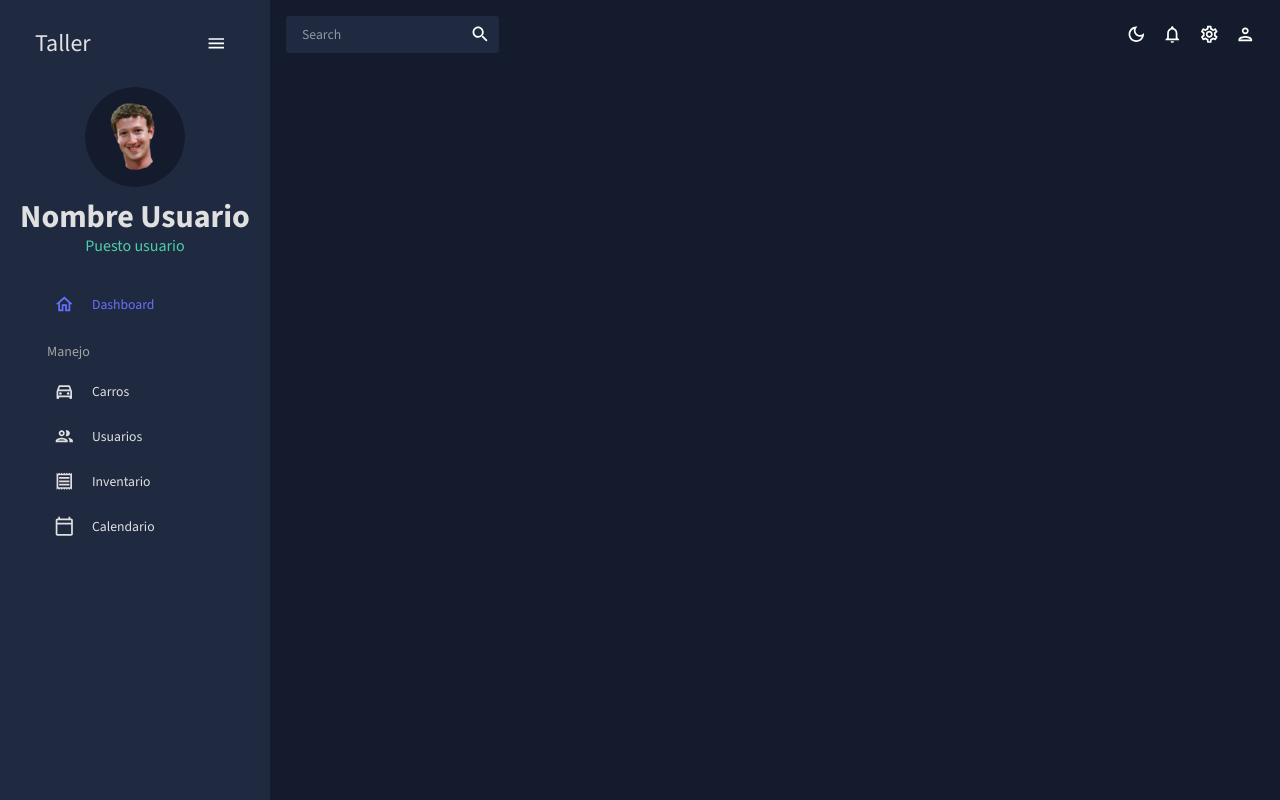
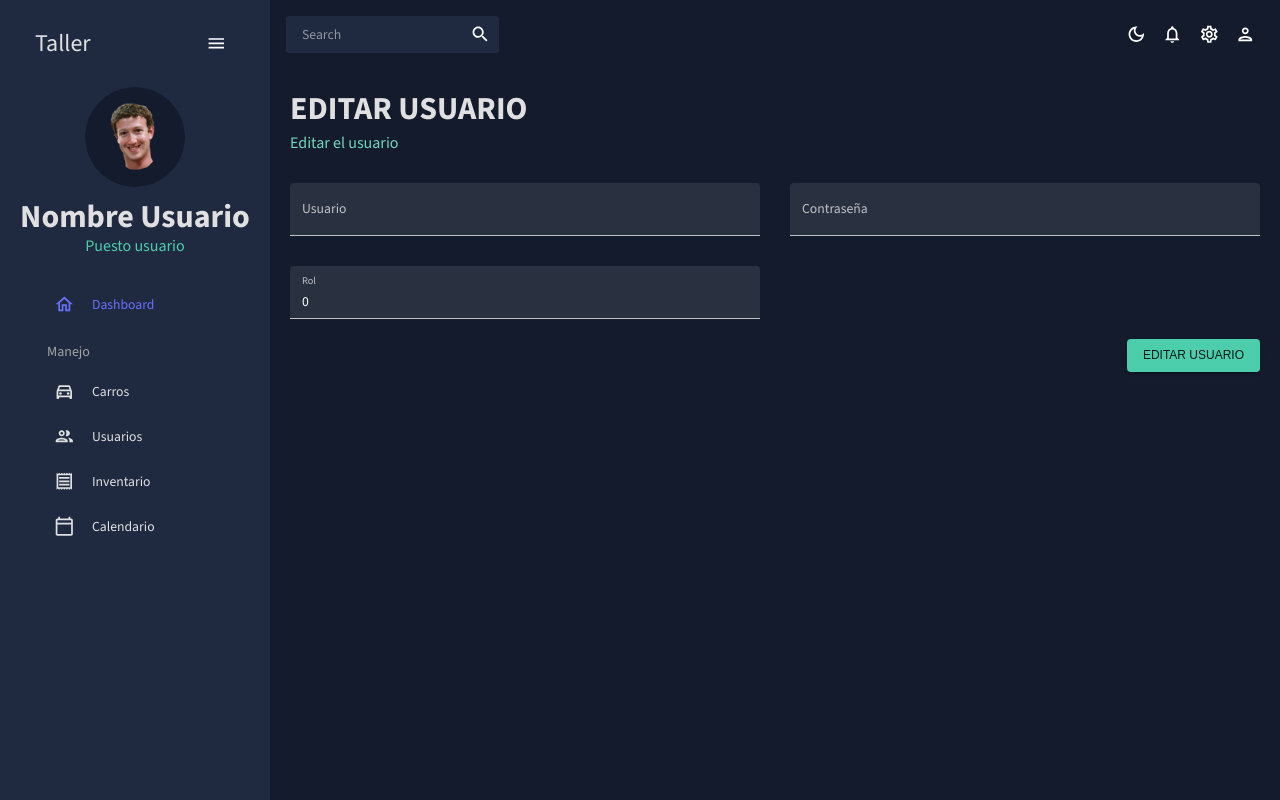
Before and after one commit to SRV-JSPA/Taller-FrontEnd, a React (Vite) app: page /editarUsuario/1 in a window 1280 px wide. Built offline with nearby package versions, Linux system fonts and the light colour scheme; no server answers.

Commit message:
Editar usuarios

```diff
--- a/src/App.jsx
+++ b/src/App.jsx
@@ -6,9 +6,8 @@ import Dashboard from './pages/dashboard'
 import Sidebar from './pages/global/Sidebar'
 import Carros from './pages/carros'
 import Usuarios from './pages/usuarios'
-
-
-
+import CrearUsuarios from './pages/crearusuarios'
+import EditarUsuarios from './pages/editarusuarios'
 
 function App() {
   const [tema, colorMode] = useMode();
@@ -24,6 +23,8 @@ function App() {
             <Route path="/" element={<Dashboard/>} />
             <Route path="/carros" element={<Carros/>} />
             <Route path="/usuarios" element={<Usuarios/>} />
+            <Route path="/crearUsuario" element={<CrearUsuarios/>} />
+            <Route path="/editarUsuario/:id" element={<EditarUsuarios/>} />
           </Routes>
           </main>
         </div>
--- /dev/null
+++ b/src/pages/crearusuarios/index.jsx
@@ -0,0 +1,9 @@
+import React from 'react'
+
+const index = () => {
+  return (
+    <div>index</div>
+  )
+}
+
+export default index
--- /dev/null
+++ b/src/pages/editarusuarios/index.jsx
@@ -0,0 +1,125 @@
+import { Box, Button, TextField } from "@mui/material";
+import { Formik } from "formik";
+import * as yup from "yup";
+import useMediaQuery from "@mui/material/useMediaQuery";
+import Header from "../../components/Header";
+import { useParams } from "react-router-dom";
+import axios from "axios";
+import { useState, useEffect } from "react";
+
+const EditarUsuarios = () => {
+  const { id } = useParams();
+  const [id_rol, setId_rol] = useState(0);
+  const [contra, setContra] = useState("");
+  const [user, setUser] = useState("");
+
+  const datos = async () => {
+    const info = await axios.get(`http://localhost:5000/usuarios/${id}`);
+    const { id_rol, password, username } = info.data;
+    setId_rol(id_rol);
+    setContra(password);
+    setUser(username);
+  };
+
+  useEffect(() => {
+    datos();
+  }, []);
+
+  const NoMobil = useMediaQuery("(min-width:600px)");
+  const handleEnviar = async (valores) => {
+    await axios.put(`http://localhost:5000/usuarios/${id}`, {
+        username: valores.usuario,
+        password: valores.contraseña,
+        id_rol: valores.rol
+    })
+  };
+
+  const initialValues = {
+    usuario: user,
+    contraseña: contra,
+    rol: id_rol,
+  };
+
+  const userSchema = yup.object().shape({
+    usuario: yup.string(),
+    contraseña: yup.string(),
+    rol: yup.number().integer(),
+  });
+
+  return (
+    <Box m="20px">
+      <Header titulo="EDITAR USUARIO" subtitulo="Editar el usuario" />
+      <Formik
+        onSubmit={handleEnviar}
+        enableReinitialize={true}
+        initialValues={initialValues}
+        validationSchema={userSchema}
+      >
+        {({
+          values,
+          errors,
+          touched,
+          handleBlur,
+          handleChange,
+          handleSubmit,
+        }) => (
+          <form onSubmit={handleSubmit}>
+            <Box
+              display="grid"
+              gap="30px"
+              gridTemplateColumns="repeat(4, minmax(0, 1fr))"
+              sx={{ "& > div": { gridColumn: NoMobil ? undefined : "span 4" } }}
+            >
+              <TextField
+                fullWidth
+                variant="filled"
+                type="text"
+                label="Usuario"
+                onBlur={handleBlur}
+                onChange={handleChange}
+                value={values.usuario}
+                name="usuario"
+                error={!!touched.usuario && !!errors.usuario}
+                helperText={touched.usuario && errors.usuario}
+                sx={{ gridColumn: "span 2" }}
+              />
+              <TextField
+                fullWidth
+                variant="filled"
+                type="password"
+                label="Contraseña"
+                onBlur={handleBlur}
+                onChange={handleChange}
+                value={values.contraseña}
+                name="contraseña"
+                error={!!touched.contraseña && !!errors.contraseña}
+                helperText={touched.contraseña && errors.contraseña}
+                sx={{ gridColumn: "span 2" }}
+              />
+              <TextField
+                fullWidth
+                variant="filled"
+                type="number"
+                label="Rol"
+                onBlur={handleBlur}
+                onChange={handleChange}
+                value={values.rol}
+                name="rol"
+                error={!!touched.rol && !!errors.rol}
+                helperText={touched.rol && errors.rol}
+                sx={{ gridColumn: "span 2" }}
+              />
+            </Box>
+            <Box display="flex" justifyContent="end" mt="20px">
+              <Button type="submit" color="secondary" variant="contained">
+                Editar Usuario
+              </Button>
+            </Box>
+          </form>
+        )}
+      </Formik>
+    </Box>
+  );
+};
+
+export default EditarUsuarios;
--- a/src/pages/usuarios/index.jsx
+++ b/src/pages/usuarios/index.jsx
@@ -1,17 +1,29 @@
 import { Box, Typography, useTheme } from "@mui/material";
 import { DataGrid } from "@mui/x-data-grid";
 import { tokens } from "../../tema";
-import { mockDataTeam } from "../../data/data.js";
 import Header from "../../components/Header";
 import axios from "axios";
 import { useState, useEffect } from "react";
 import AdminPanelSettingsOutlinedIcon from "@mui/icons-material/AdminPanelSettingsOutlined";
 import LockOpenOutlinedIcon from "@mui/icons-material/LockOpenOutlined";
 import SecurityOutlinedIcon from "@mui/icons-material/SecurityOutlined";
+import DeleteOutlineOutlinedIcon from '@mui/icons-material/DeleteOutlineOutlined';
+import EditOutlinedIcon from '@mui/icons-material/EditOutlined';
+import AddCircleOutlineOutlinedIcon from '@mui/icons-material/AddCircleOutlineOutlined';
+import { Link } from "react-router-dom";
 
 const Usuarios = () => {
   const tema = useTheme();
   const colores = tokens(tema.palette.mode);
+
+  const handleEditar = ({id}) => {
+    window.location.href = `/editarUsuario/${id}`
+  }
+
+  const handleEliminar = async ({id}) => {
+    setUsuariosConRoles(prevState => prevState.filter(usuario => usuario.id !== id));
+    await axios.delete(`http://localhost:5000/usuarios/${id}`)
+  }
 
   const columnas = [
     {
@@ -29,6 +41,26 @@ const Usuarios = () => {
       headerName: "Contraseña",
       flex: 1,
       cellClassName: "name-column--cell",
+    },
+    {
+      field: "acciones",
+      headerName: "Acciones",
+      flex: 1,
+      cellClassName: "name-column--cell",
+      renderCell: (params) => {
+        return (
+          <Box display="flex" justifyContent="center">
+            <EditOutlinedIcon
+              sx={{ cursor: "pointer", mr: 1, marginTop: "15px" }}
+              onClick={() => handleEditar(params.row)}
+            />
+            <DeleteOutlineOutlinedIcon
+              sx={{ cursor: "pointer", marginRight: "80px", marginTop: "15px" }}
+              onClick={() => handleEliminar(params.row)}
+            />
+          </Box>
+        );
+      },
     },
     {
       field: "rol",
@@ -63,6 +95,7 @@ const Usuarios = () => {
         );
       },
     },
+
   ];
 
   const [usuarios, setUsuarios] = useState([]);
```
